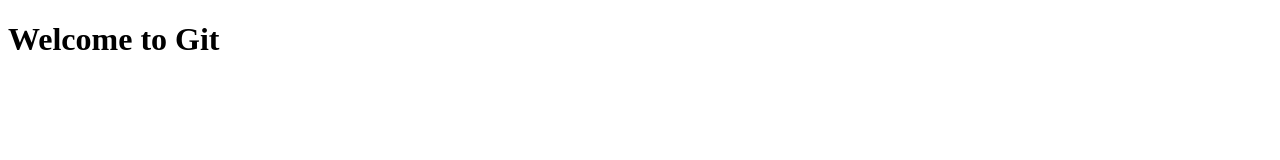
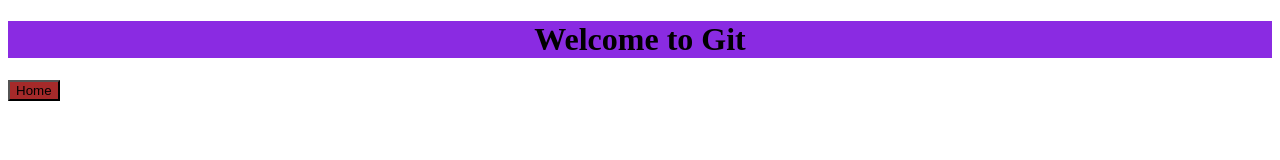
Before and after one commit to Samundra25/GIthub_Train, a plain HTML site: page index.html in a window 1280 px wide. Drawn offline with Linux system fonts and the light colour scheme.

Commit message:
feat:button added

```diff
--- /dev/null
+++ b/index.css
@@ -0,0 +1,8 @@
+.heading{
+    text-align: center;
+    background-color: blueviolet;
+}
+.button{
+    background-color: brown;
+
+}
--- a/index.html
+++ b/index.html
@@ -4,8 +4,10 @@
     <meta charset="UTF-8" />
     <meta name="viewport" content="width=device-width, initial-scale=1.0" />
     <title>Document</title>
+    <link rel="stylesheet" href="./index.css">
   </head>
   <body>
-    <h1>Welcome to Git</h1>
+    <h1 class="heading">Welcome to Git</h1>
+    <button  class ="button" value="Home">Home</button>
   </body>
 </html>
```
